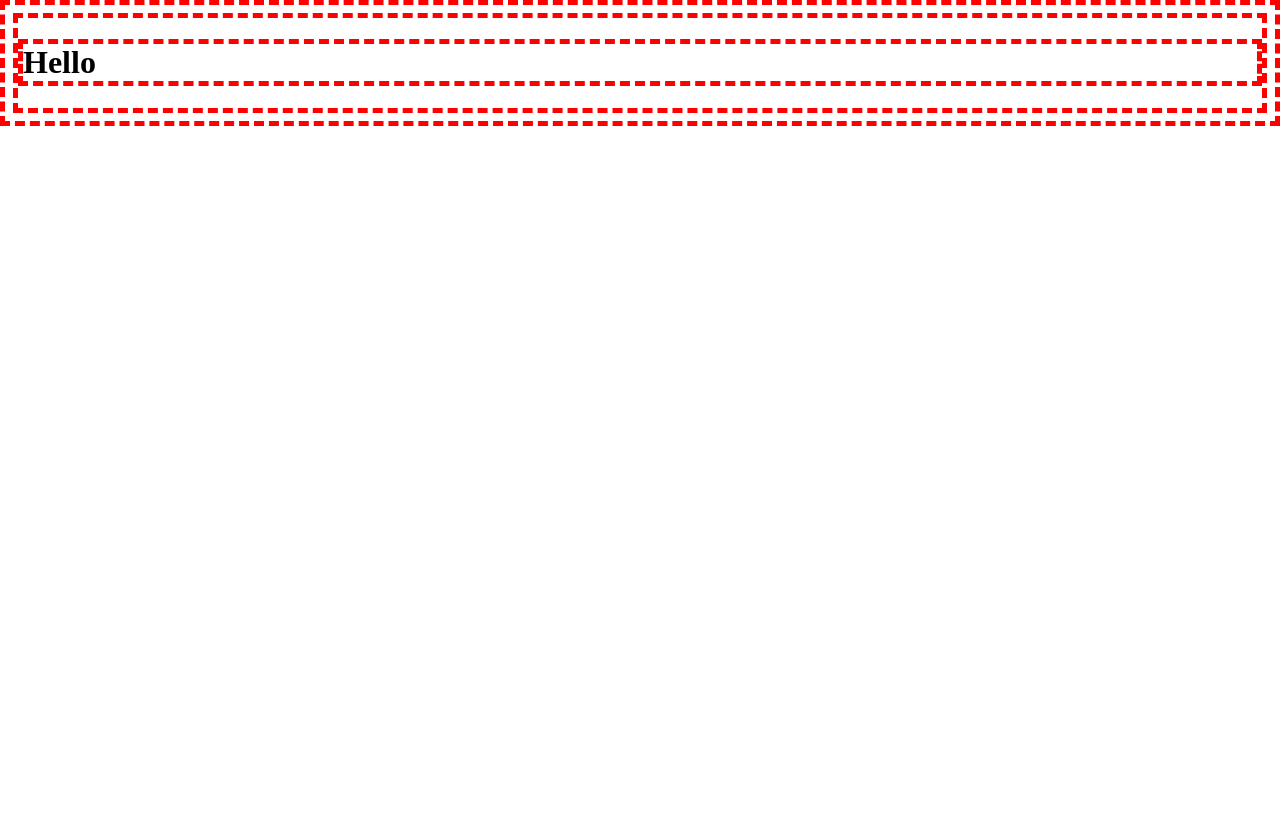
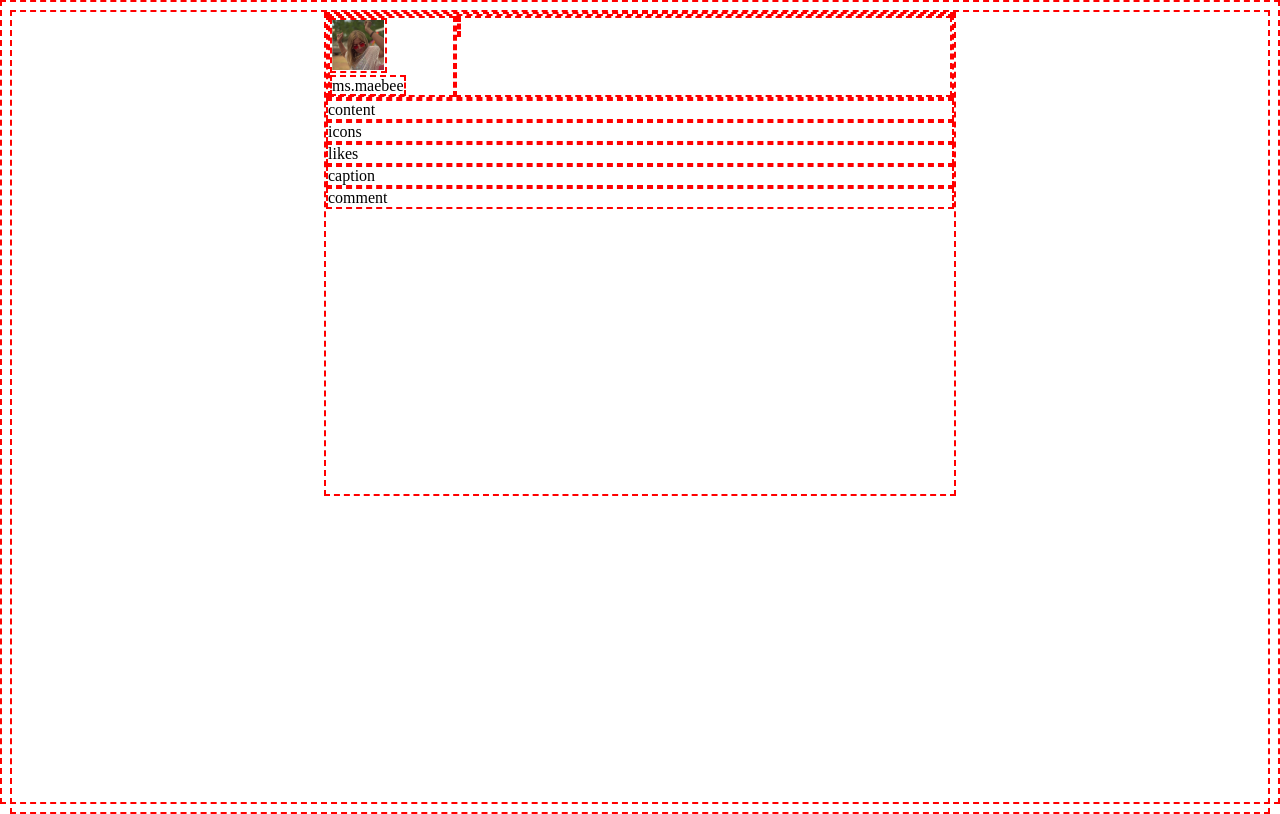
Before and after one commit to jessicabrinegar/4geeks-insta-post, a plain HTML site: page index.html in a window 1280 px wide. Drawn offline with Linux system fonts and the light colour scheme.

Commit message:
modified

```diff
--- a/index.html
+++ b/index.html
@@ -7,8 +7,33 @@
     <title>JB Insta Post</title>
     <link rel="stylesheet" href="styles.css"/>
     <script src="https://kit.fontawesome.com/6bcaf9c4cd.js" crossorigin="anonymous"></script>
+    <!-- <link href="https://cdn.jsdelivr.net/npm/bootstrap@5.2.3/dist/css/bootstrap.min.css" rel="stylesheet" integrity="sha384-rbsA2VBKQhggwzxH7pPCaAqO46MgnOM80zW1RWuH61DGLwZJEdK2Kadq2F9CUG65" crossorigin="anonymous"> -->
 </head>
 <body>
-    <h1>Hello</h1>
+    <div class="post-container">
+        <div class="header">
+            <div class="user">
+                <img src="jess.png"/>
+                <span>ms.maebee</span>
+            </div>
+            <div class="three-dot-container">
+                <i class="fa-thin fa-ellipsis"></i>
+            </div>
+        </div>
+        <div class="content">content</div>
+        <div class="icons">icons</div>
+        <div class="likes">likes</div>
+        <div class="caption">caption</div>
+        <div class="comment">comment</div>
+        <!-- <script src="https://cdn.jsdelivr.net/npm/bootstrap@5.2.3/dist/js/bootstrap.bundle.min.js" integrity="sha384-kenU1KFdBIe4zVF0s0G1M5b4hcpxyD9F7jL+jjXkk+Q2h455rYXK/7HAuoJl+0I4" crossorigin="anonymous"></script> -->
+    </div>
 </body>
 </html>
+
+
+<!-- like comment heart: <i class="fa-thin fa-heart"></i> -->
+<!-- like post heart: <i class="fa-light fa-heart"></i> -->
+<!-- share post paperplane: <i class="fa-light fa-paper-plane"></i> -->
+<!-- comment on post: <i class="fa-light fa-comment"></i> -->
+<!-- bookmark post: <i class="fa-light fa-bookmark"></i> -->
+<!-- three dots: <i class="fa-thin fa-ellipsis"></i> can try changing thin to light-->
--- a/styles.css
+++ b/styles.css
@@ -1,3 +1,23 @@
 *{
-    border:5px dashed red;
+    border:2px dashed red;
 }
+html{
+    height:100%;
+}
+body{
+    height:100%;
+}
+div.post-container{
+    width:50%;
+    height:60%;
+    margin: auto;
+}
+div.header{
+    display:flex;
+}
+div.user{
+    width:20%;
+}
+div.three-dot-container{
+    width:80%;
+}
```
Also changed, not shown: jess.png (added).
